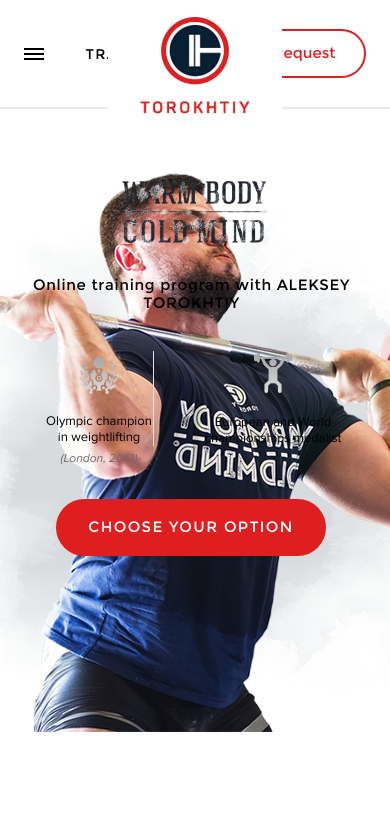
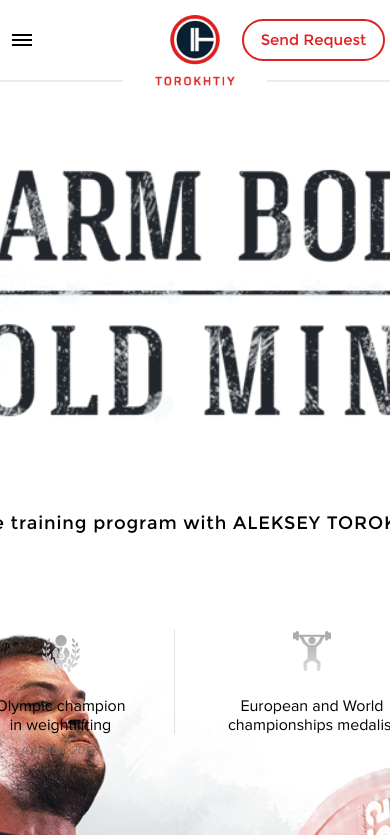
Before and after one commit to aleksey-selyavkin/temporary_warehouse, a plain HTML site: page index.html in a window 390 px wide. Shown: the top 835 px of the page. Drawn offline with nearby package versions, Linux system fonts and the light colour scheme.

Commit message:
actual changes

```diff
--- a/css/style.scss
+++ b/css/style.scss
@@ -147,9 +147,9 @@
 
 /* first screen */
 .first-screen {
-	background: url(../img/first-screen-bg.png) 0 63px no-repeat;
 	display: flex;
 	justify-content: flex-end;
+	background: url(../img/first-screen-bg-big.png) 0 63px no-repeat;
 	min-height: calc(100vh - 109px);
 	.first-screen-content {
 		margin-right: 153px;
@@ -1264,19 +1264,69 @@
 
 @media screen and (max-width: 1200px) {
 	.header {
+		padding: 19px 0;
 		.wrapper {
+			width: 94%;
+			.header-nav {
+				top: 15px;
+			}
+			.nav-program {
+				display: none;
+			}
+			.header-logo {
+				top: -4px;
+				width: 80px;
+				height: auto;
+			}
 			.header-social {
 				display: none;
+			}
+			.header-request {
+				position: relative;
+				top: 0;
+				left: 7px;
+				padding: 11px 17px 10px;
 			}
 		}
 	}
 
 	.first-screen {
+		justify-content: center;
+		background: url(../img/first-screen-bg-small.png) 0 100% no-repeat;
+		min-height: none;
 		.first-screen-content {
-			width: 500px;
 			margin: 0 auto;
+			padding-top: 68px;
 			.content-slogan {
-				width: 40%;
+				width: 621px;
+			}
+			.online-program {
+				font-size: 18px;
+				margin-top: 72px;
+				margin-bottom: 101px;
+			}
+			.content-achievements {
+				font-size: 16px;
+				.left {
+					width: 135px;
+					padding-top: 46px;
+					line-height: 19px;
+					margin-left: 59px;
+				}
+				.right {
+					width: 170px;
+					padding-top: 50px;
+					line-height: 19px;
+					margin-right: 59px;
+					&:before {
+						left: -53px;
+						height: 105px;
+					}
+				}
+			}
+			.content-btn {
+				margin-top: 78px;
+				margin-bottom: 90px;
 			}
 		}
 	}
```
Also changed, not shown: css/style.css, img/first-screen-bg-big.png (renamed from img/first-screen-bg.png), img/first-screen-bg-small.png (added), mockups/750px.jpg (added), 1 other file.
